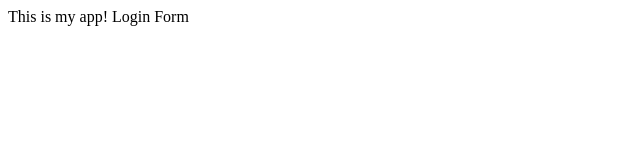
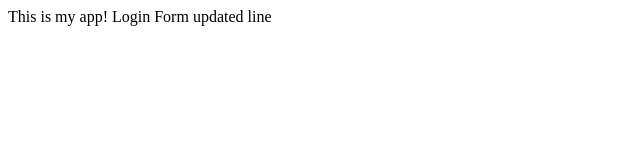
Before and after one commit to bharathreddy06/myappsample, a plain HTML site: page index.html in a window 1280 px wide. Shown: the whole page, without its empty margins (0-640 px from the left). Drawn offline with Linux system fonts and the light colour scheme.

Commit message:
updated again

```diff
--- a/index.html
+++ b/index.html
@@ -5,5 +5,6 @@
     <body>
         This is my app!
         Login Form
+        updated line
     </body>
 </html>
```
